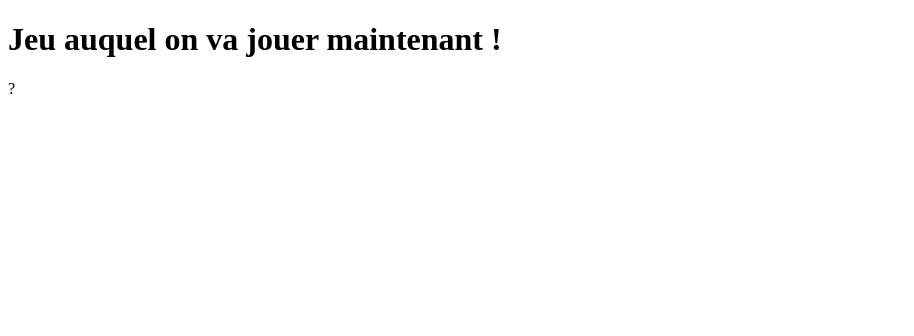
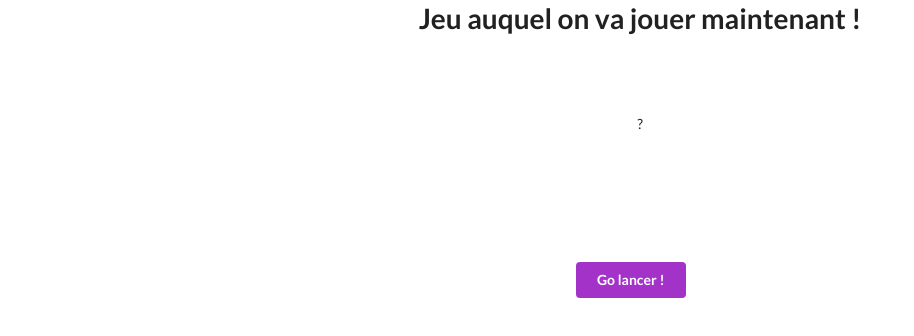
Before and after one commit to Nomilol/randoGame, a plain HTML site: page index.html in a window 1280 px wide. Shown: the whole page, without its empty margins (0-914 px from the left). Drawn offline with nearby package versions, Linux system fonts and the light colour scheme.

Commit message:
Mise en place du button / affichage

```diff
--- a/index.html
+++ b/index.html
@@ -4,12 +4,18 @@
   <meta charset="UTF-8">
   <meta name="viewport" content="width=device-width, initial-scale=1.0">
   <meta http-equiv="X-UA-Compatible" content="ie=edge">
+  <link rel="stylesheet" href="https://cdnjs.cloudflare.com/ajax/libs/semantic-ui/2.2.9/semantic.css">
+  <link rel="stylesheet" href="style.css">
   <title>Jeux aléatoire</title>
 </head>
 <body>
   <h1>Jeu auquel on va jouer maintenant !</h1>
-  <span id="game">?</span>
-
+  <div>
+    <p class="game">?</p>
+  </div>
+  <div>
+    <button class="ui purple button">Go lancer !</button>
+  </div>
 
 
 
--- /dev/null
+++ b/style.css
@@ -0,0 +1,14 @@
+h1{
+  text-align : center;
+}
+
+p{
+  text-align : center;
+  padding-top : 5%;
+}
+
+.ui.purple.button{
+  margin-left : 45%;
+  margin-top : 10%;
+
+}
```
